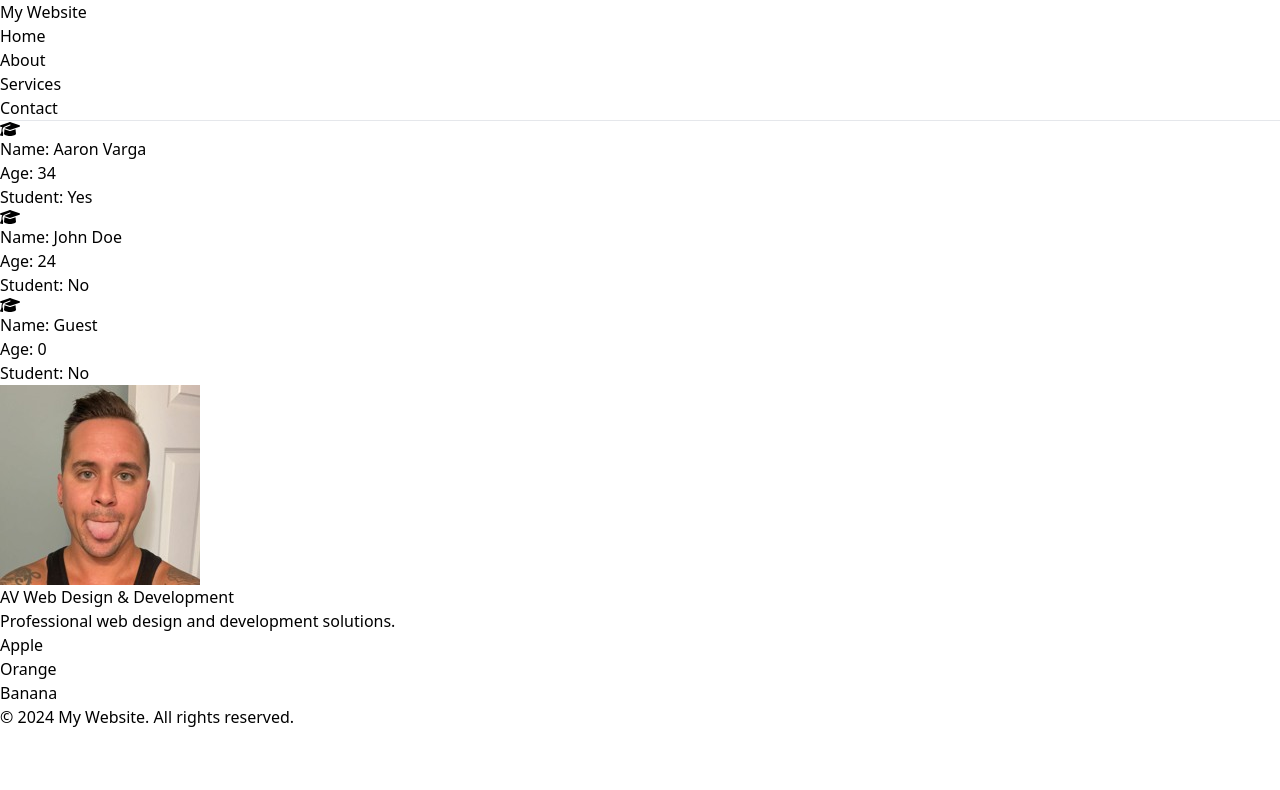
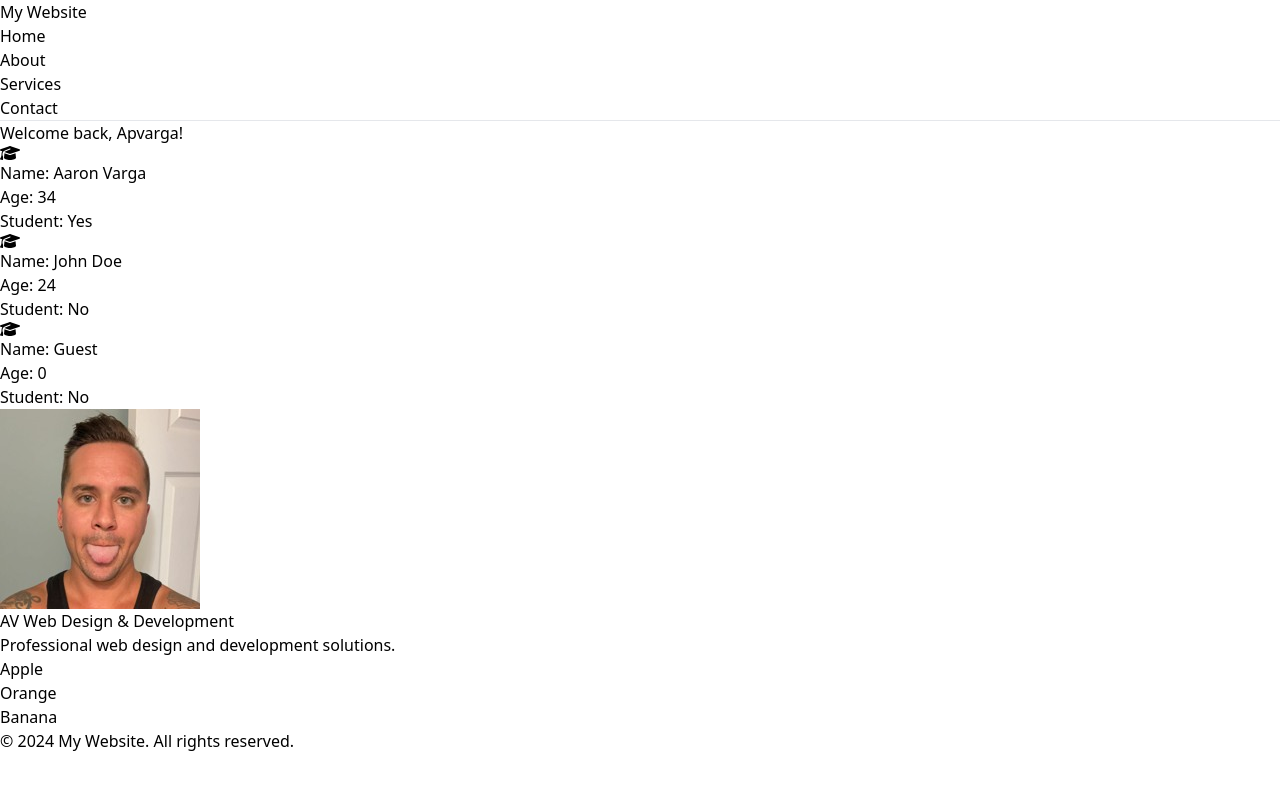
Before and after one commit to avinno/my-react-app, a React (Vite) app: page / in a window 1280 px wide. Shown: the top 790 px of the page. Built offline with nearby package versions, Linux system fonts and the light colour scheme.

Commit message:
jsx updates

```diff
--- a/src/App.jsx
+++ b/src/App.jsx
@@ -3,12 +3,14 @@ import Footer from './Footer';
 import Food from './Food.jsx';
 import Card from './Card';
 import Student from './Student';
+import UserGreeting from "./UserGreeting.jsx";
 
 function App() {
     return (
         <>
             <div className="max-w-md m-auto">
                 <Header />
+                <UserGreeting isLoggedIn={true} username="Apvarga" />
                 <Student firstName="Aaron" lastName="Varga" age={34} isStudent={true} />
                 <Student firstName="John" lastName="Doe" age={24} isStudent={false} />
                 <Student />
--- /dev/null
+++ b/src/UserGreeting.jsx
@@ -0,0 +1,22 @@
+import PropTypes from "prop-types";
+
+function UserGreeting (props) {
+
+    const welcomeMessage = <h2>Welcome back, {props.username}!</h2>;
+
+    const loginPrompt = <h2>Please log in to continue.</h2>
+
+    return(props.isLoggedIn ? welcomeMessage : loginPrompt);
+}
+
+UserGreeting.proptypes = {
+    isLoggedIn: PropTypes.bool,
+    username: PropTypes.string,
+}
+
+UserGreeting.defaultProps = {
+    isLoggedIn: false,
+    username: "Guest",
+}
+
+export default UserGreeting
```
